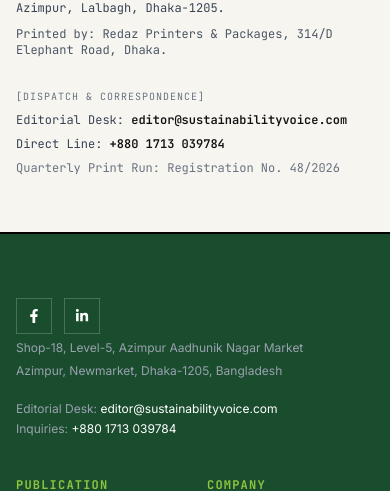
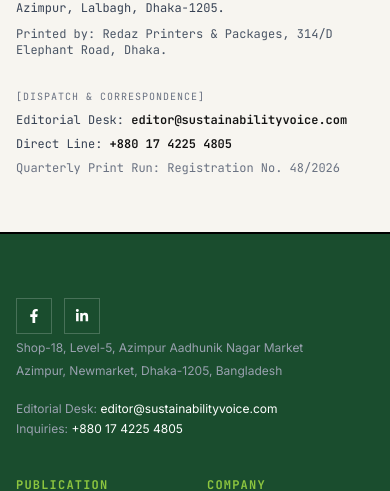
Before and after one commit to monju1190/The-FinCommerce, a Next.js app: page /editorial-board in a window 390 px wide. Shown: the part 7474-7965 px from the top of the page. Built offline with nearby package versions, Linux system fonts and the light colour scheme; a web font is replaced by a local one.

Commit message:
Update footer and desk phone numbers to +880 17 4225 4805

```diff
--- a/src/app/contact/page.tsx
+++ b/src/app/contact/page.tsx
@@ -99,9 +99,6 @@ export default function ContactPage() {
                   </span>
                   <p className="text-sm font-mono font-bold text-[#111111]">
                     +880 17 4225 4805
-                  </p>
-                  <p className="text-xs font-mono text-gray-600">
-                    +880 1713 039784 (Inquiries)
                   </p>
                   <span className="text-[11px] text-gray-500 italic block pt-0.5">
                     Sunday to Thursday • 09:00 to 18:00 BST
--- a/src/app/editorial-board/page.tsx
+++ b/src/app/editorial-board/page.tsx
@@ -171,7 +171,7 @@ export default function EditorialBoardPage() {
                 Editorial Desk: <span className="text-[#111111] font-semibold">editor@sustainabilityvoice.com</span>
               </p>
               <p className="text-gray-700">
-                Direct Line: <span className="text-[#111111] font-semibold">+880 1713 039784</span>
+                Direct Line: <span className="text-[#111111] font-semibold">+880 17 4225 4805</span>
               </p>
               <p className="text-gray-500">
                 Quarterly Print Run: Registration No. 48/2026
--- a/src/components/layout/Footer.tsx
+++ b/src/components/layout/Footer.tsx
@@ -28,7 +28,7 @@ export default function Footer() {
 
             <div className="text-gray-400 text-xs sm:text-sm space-y-1">
               <p>Editorial Desk: <span className="text-white">editor@sustainabilityvoice.com</span></p>
-              <p>Inquiries: <span className="text-white">+880 1713 039784</span></p>
+              <p>Inquiries: <span className="text-white">+880 17 4225 4805</span></p>
             </div>
           </div>
 
```
